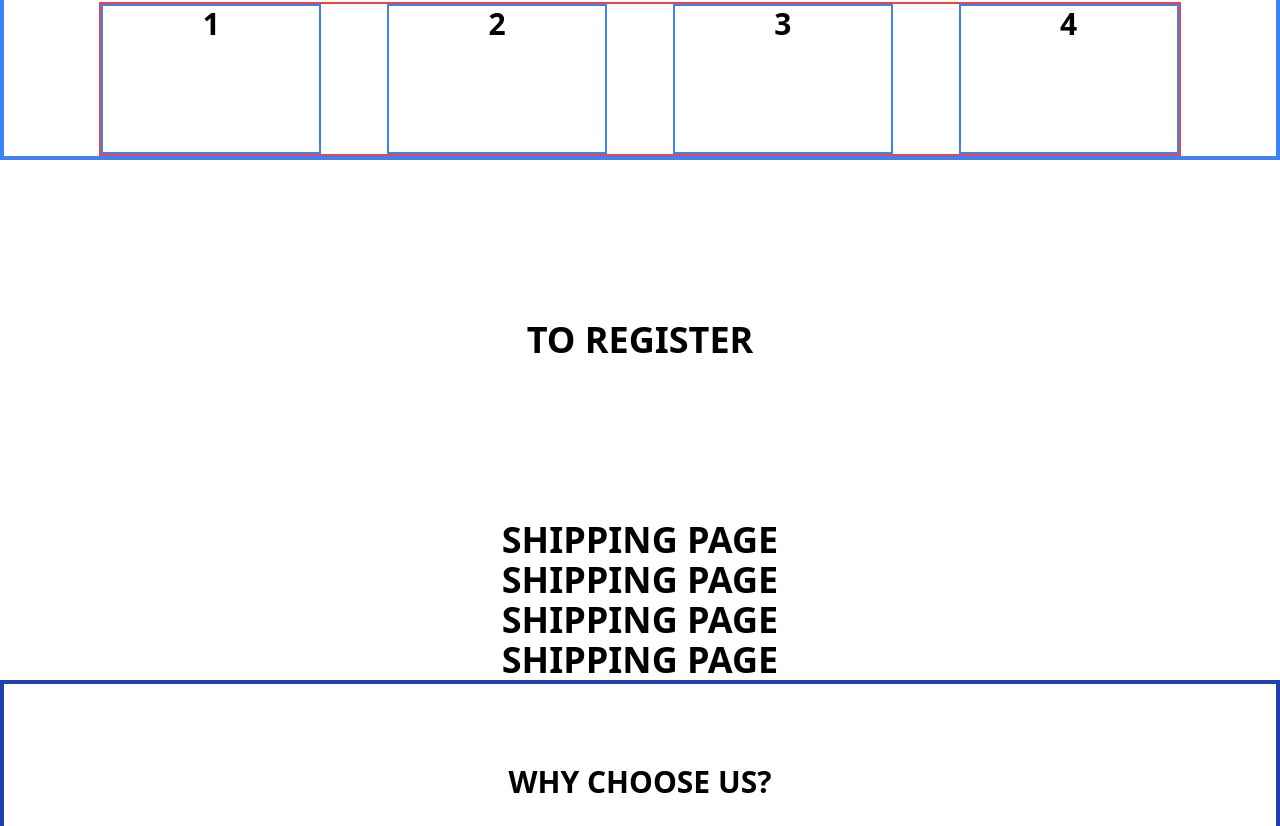
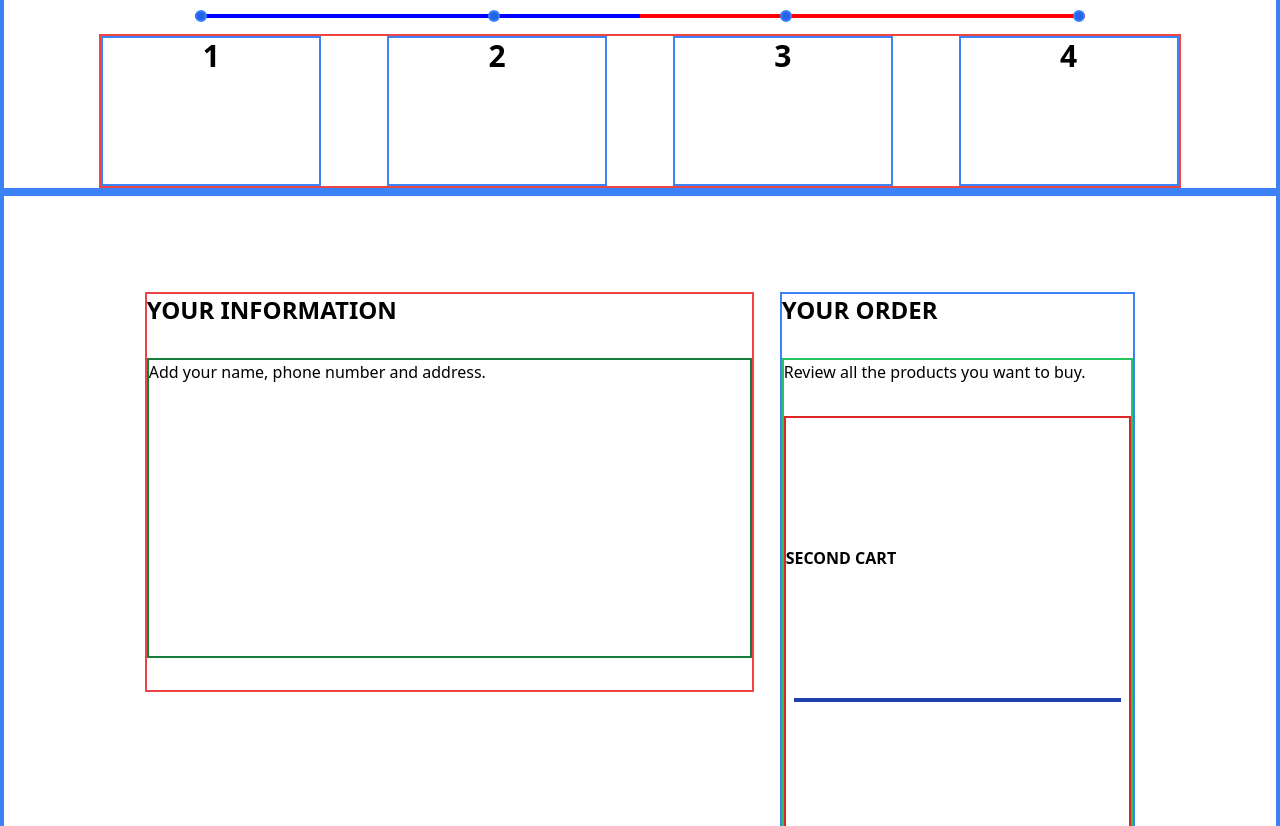
Before and after one commit to olatunji-20/furnitur, a Nuxt app: page /Shipping in a window 1280 px wide. Shown: the part 274-1100 px from the top of the page. Built offline with nearby package versions, Linux system fonts and the light colour scheme.

Commit message:
worked on shipping page

```diff
--- a/components/LineAnimate.vue
+++ b/components/LineAnimate.vue
@@ -1,6 +1,6 @@
 <template>
   <div>
-    <div class="border-4 border-blue-500 w-[100%] h-[auto]">
+    <div class="border-4 border-blue-500 w-[100%] h-[auto] pt-8">
         <div class="w-[70%] h-[10px] mx-[auto] flex justify-between relative top-[6px]">
             <div class="border-2 border-blue-500 w-[12px] h-[12px] rounded-full bg-blue-600"></div>
             <div class="border-2 border-blue-500 w-[12px] h-[12px] rounded-full bg-blue-600"></div>
--- /dev/null
+++ b/components/SecondCart.vue
@@ -0,0 +1,18 @@
+<template>
+  <div>
+    <div class="border-2 border-red-600 w-[100%] h-[600px] mt-8">
+        <h1 class="font-bold py-32">SECOND CART</h1>
+        <hr class="border-2 border-blue-800 w-[95%] mx-[auto]"/>
+    </div>
+  </div>
+</template>
+
+<script>
+export default {
+
+}
+</script>
+
+<style>
+
+</style>
--- /dev/null
+++ b/components/ShippingForm.vue
@@ -0,0 +1,15 @@
+<template>
+  <div class="border-2 border-green-700 w-[100%] h-[300px] mt-8 text-left">
+    <p>Add your name, phone number and address.</p>
+  </div>
+</template>
+
+<script>
+export default {
+
+}
+</script>
+
+<style>
+
+</style>
--- a/pages/Shipping.vue
+++ b/pages/Shipping.vue
@@ -1,13 +1,23 @@
 <template>
     <div class="text-center py-20">
-        <h1 class="font-bold text-4xl">SHIPPING & PAYMENT</h1>
-        <LineAnimate stage="stage2" />
-        <NuxtLink to="/Register">
-            <h1 class="font-bold text-4xl py-40">TO REGISTER</h1>
-        </NuxtLink>
-      <h1 class="font-bold text-4xl">SHIPPING PAGE</h1>
-      <h1 class="font-bold text-4xl">SHIPPING PAGE</h1>
-      <h1 class="font-bold text-4xl">SHIPPING PAGE</h1>
+      <h1 class="font-bold text-4xl">SHIPPING & PAYMENT</h1>
+      <LineAnimate stage="stage2" />
+      <div class="border-4 border-blue-500 w-[100%] h-[auto] flex justify-around py-24 px-32">
+        <div class="border-2 border-red-500 w-[60%] h-[400px]">
+          <h1 class="text-left font-bold text-2xl">YOUR INFORMATION</h1>
+          <ShippingForm />
+        </div>
+        <div class="border-2 border-blue-500 w-[35%] h-[900px]">
+          <h2 class="text-left font-bold text-2xl">YOUR ORDER</h2>
+          <div class="border-2 border-green-500 w-[100%] h-[750px] text-left mt-8">
+            <p>Review all the products you want to buy.</p>
+            <SecondCart />
+          </div>
+        </div>
+      </div>
+      <NuxtLink to="/Register">
+          <h1 class="font-bold text-4xl py-40">TO REGISTER</h1>
+      </NuxtLink>
       <h1 class="font-bold text-4xl">SHIPPING PAGE</h1>
       <Choose />
     </div>
```
